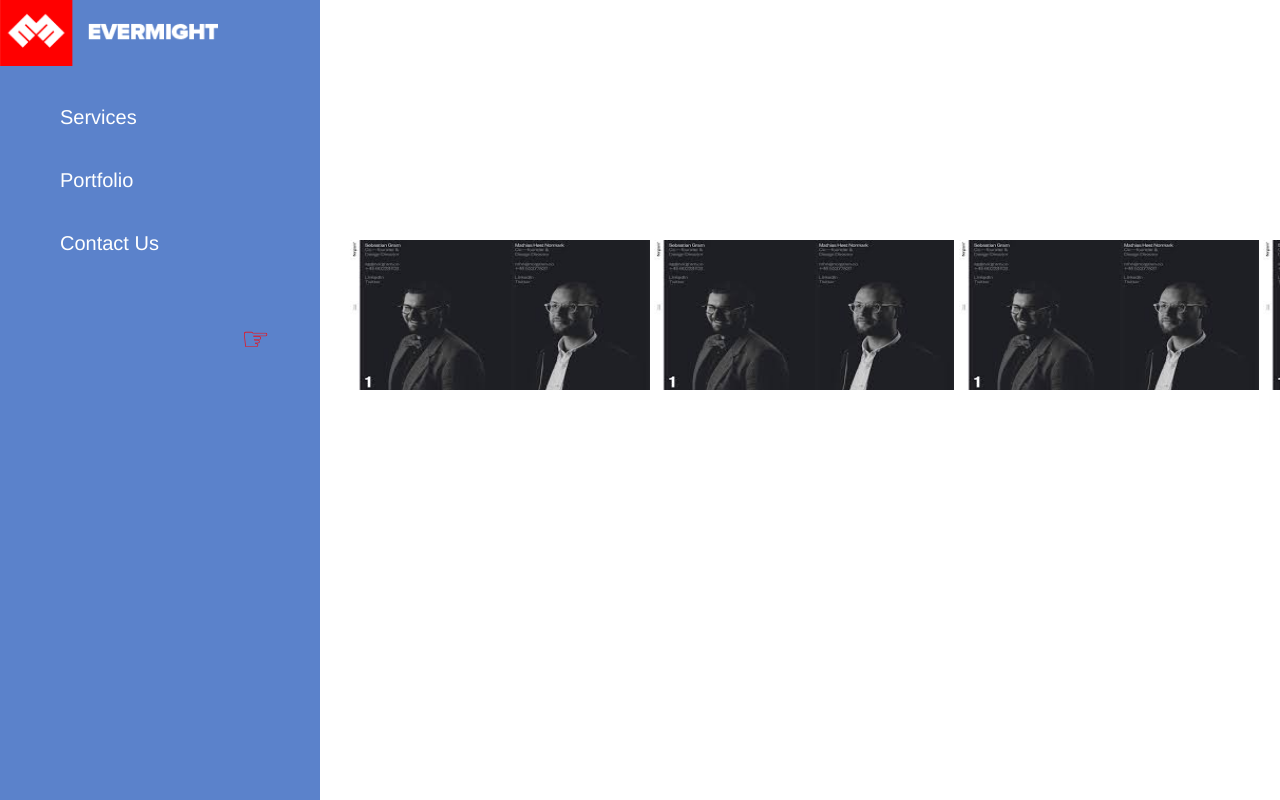
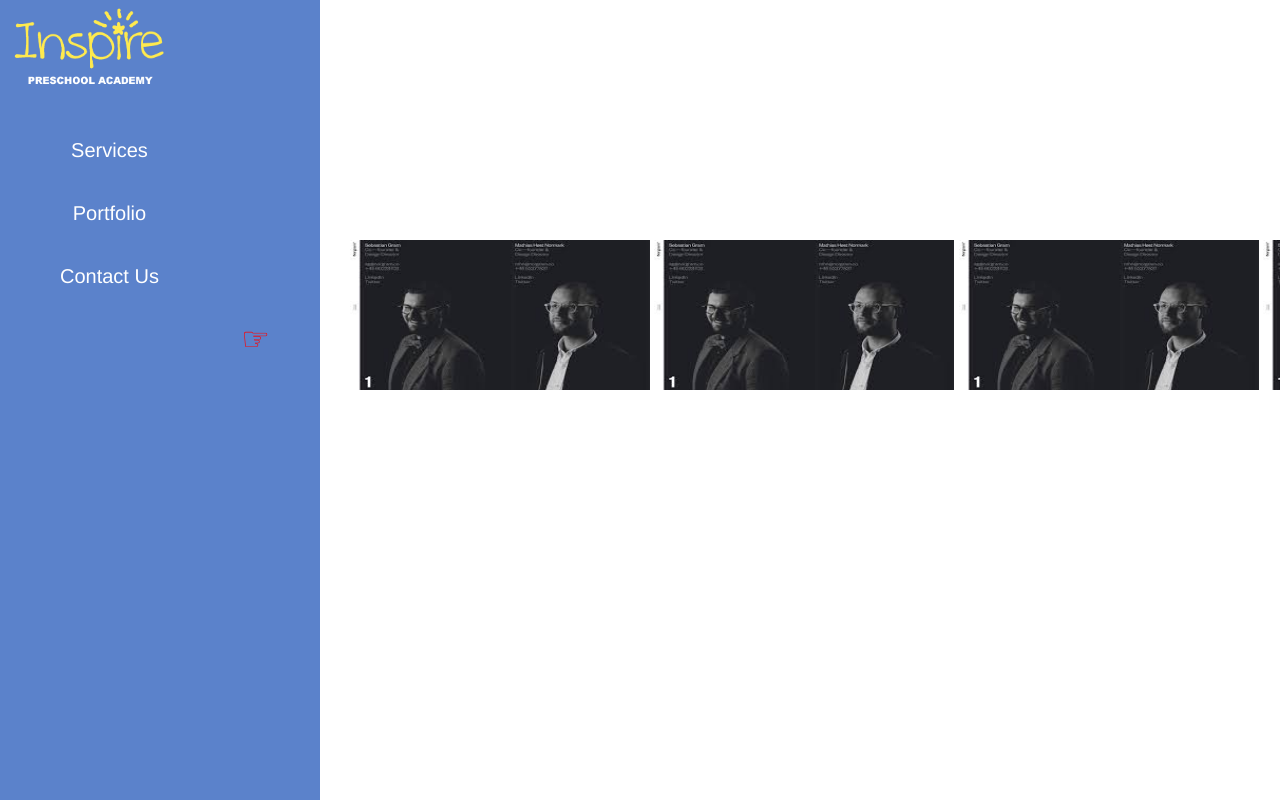
Before and after one commit to rosexw/2018-practice, a plain HTML site: page index.html in a window 1280 px wide. Shown: the top 800 px of the page. Drawn offline with Linux system fonts and the light colour scheme.

Commit message:
add ReadMe and changed logo

```diff
--- a/Styles/Nav.scss
+++ b/Styles/Nav.scss
@@ -17,7 +17,7 @@
 
 
   .logo {
-    width: 68%;
+      width: 180px;
   }
 
   .toggle {
@@ -56,6 +56,10 @@
     a {
       color: white;
       text-decoration: none;
+
+      display: flex;
+      flex-direction: column;
+      align-items: center;
     }
 
     /* Change the color to yellow of links on hover */
--- a/Styles/main.scss
+++ b/Styles/main.scss
@@ -9,6 +9,7 @@ body {
   display: flex;
 }
 
+/*sass --watch Styles/main.scss:Styles/main.css*/
 @import 'Nav';
 @import 'Results';
 @import 'Partials/Variables';
--- a/index.html
+++ b/index.html
@@ -18,7 +18,7 @@
     <nav id="navbar" class="navbar">
       <div class="navbar__wrapper">
         <a href="#">
-            <img class="logo" src="images/evermight-logo.png" alt="Evermight Brand Logo">
+            <img class="logo" src="images/inspire.png" alt="inspire">
         </a>
     		<label for="slide" class="toggle">
           &#9758;
```
Also changed, not shown: Styles/Main.css, images/inspire.png (added), readme.md (added), 2 other files.
